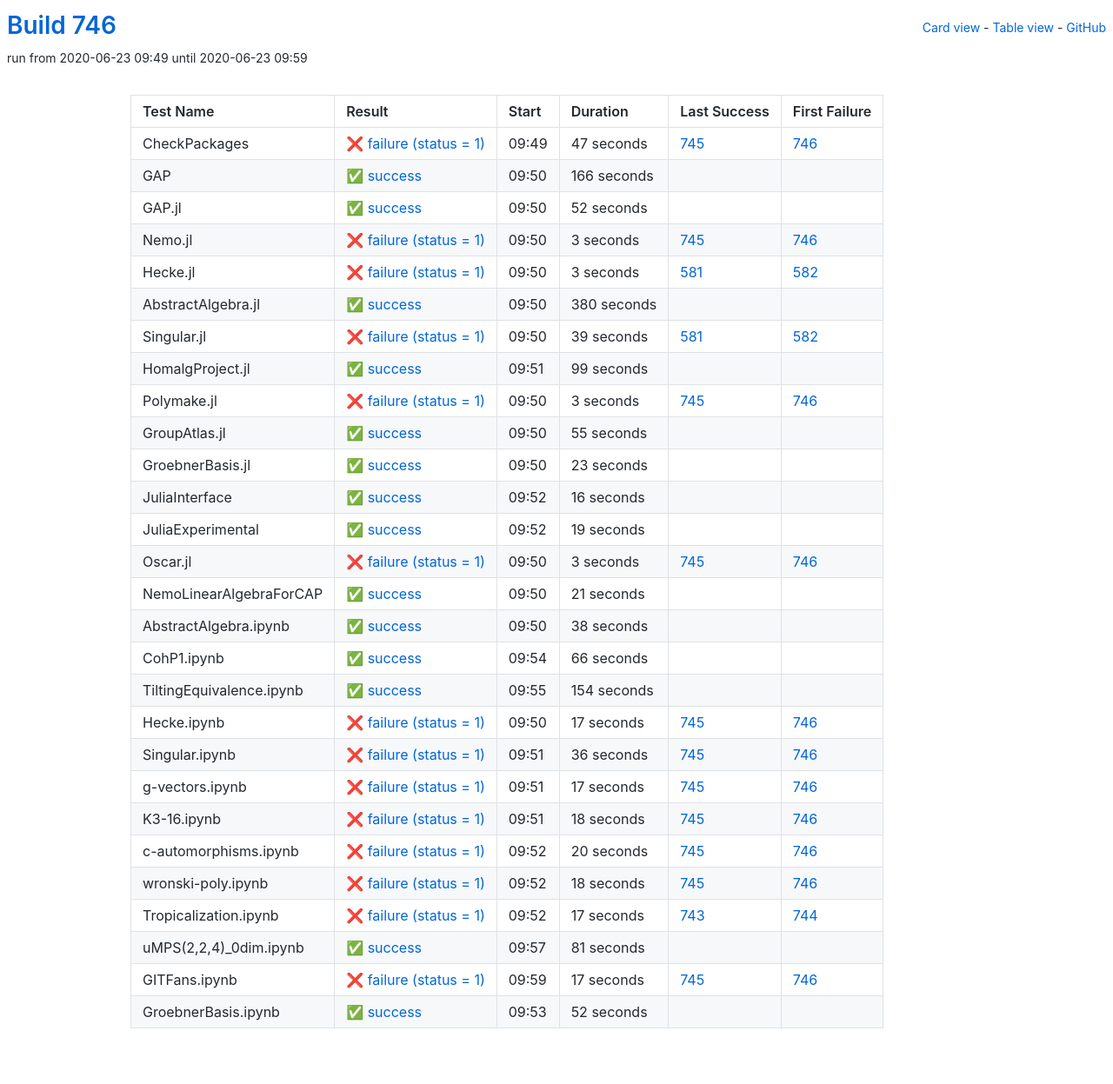
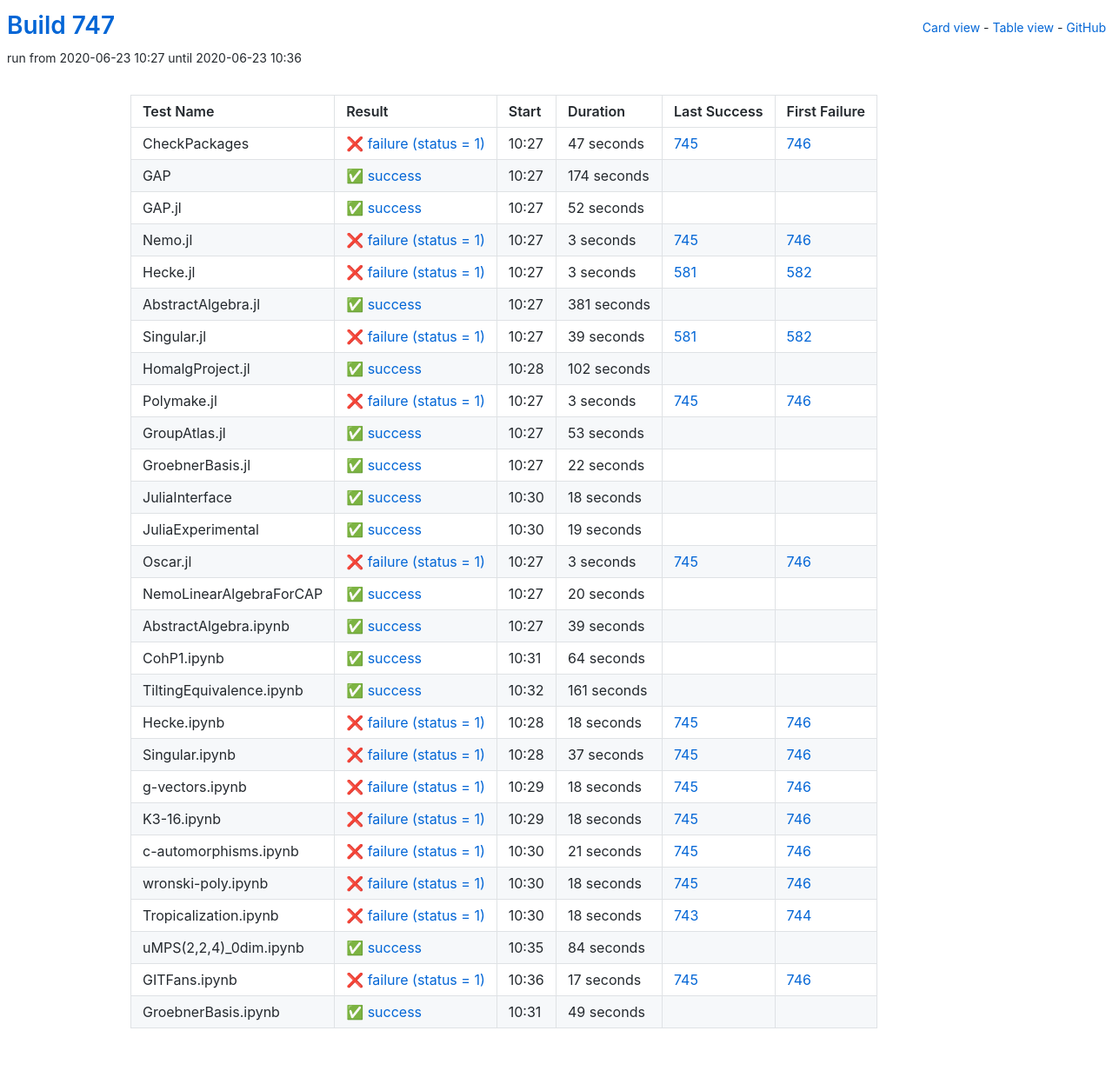
Before and after one commit to oscar-system/oscar-ci-status-1.4, a Jekyll site: the page built from table.html, in a window 1280 px wide. Shown: the whole page at 87% size. Built offline with Jekyll 4.4.1, drawn with Linux system fonts in a browser that asks for light colours.

Commit message:
Build #747

```diff
--- a/_data/ci.yml
+++ b/_data/ci.yml
@@ -1,6 +1,6 @@
 ---
-build: 746
-build_url: https://oscarci.mathematik.uni-kl.de/job/oscar-julia-1.4/746/
+build: 747
+build_url: https://oscarci.mathematik.uni-kl.de/job/oscar-julia-1.4/747/
 job: oscar-julia-1.4
 organization: oscar-system
 repo: oscar-ci-status-1.4
@@ -8,8 +8,8 @@ repourl: https://github.com/oscar-system/oscar-ci-status-1.4
 tests:
 - name: CheckPackages
   id: checkpackages
-  log: https://oscarci.mathematik.uni-kl.de/job/oscar-julia-1.4/746/artifact/logs/build-746/CheckPackages.log
-  start: 2020-06-23 09:49
+  log: https://oscarci.mathematik.uni-kl.de/job/oscar-julia-1.4/747/artifact/logs/build-747/CheckPackages.log
+  start: 2020-06-23 10:27
   success: false
   exitcode: 1
   status: failure
@@ -20,20 +20,20 @@ tests:
   first_failure_url: https://oscarci.mathematik.uni-kl.de/job/oscar-julia-1.4/746/
 - name: GAP
   id: gap
-  log: https://oscarci.mathematik.uni-kl.de/job/oscar-julia-1.4/746/artifact/logs/build-746/GAP.log
-  start: 2020-06-23 09:50
+  log: https://oscarci.mathematik.uni-kl.de/job/oscar-julia-1.4/747/artifact/logs/build-747/GAP.log
+  start: 2020-06-23 10:27
   success: true
   exitcode: 0
   status: success
-  duration: 166
+  duration: 174
   last_success: false
   last_success_url:
   first_failure: false
   first_failure_url:
 - name: GAP.jl
   id: gap-jl
-  log: https://oscarci.mathematik.uni-kl.de/job/oscar-julia-1.4/746/artifact/logs/build-746/GAP.jl.log
-  start: 2020-06-23 09:50
+  log: https://oscarci.mathematik.uni-kl.de/job/oscar-julia-1.4/747/artifact/logs/build-747/GAP.jl.log
+  start: 2020-06-23 10:27
   success: true
   exitcode: 0
   status: success
@@ -44,8 +44,8 @@ tests:
   first_failure_url:
 - name: Nemo.jl
   id: nemo-jl
-  log: https://oscarci.mathematik.uni-kl.de/job/oscar-julia-1.4/746/artifact/logs/build-746/Nemo.jl.log
-  start: 2020-06-23 09:50
+  log: https://oscarci.mathematik.uni-kl.de/job/oscar-julia-1.4/747/artifact/logs/build-747/Nemo.jl.log
+  start: 2020-06-23 10:27
   success: false
   exitcode: 1
   status: failure
@@ -56,8 +56,8 @@ tests:
   first_failure_url: https://oscarci.mathematik.uni-kl.de/job/oscar-julia-1.4/746/
 - name: Hecke.jl
   id: hecke-jl
-  log: https://oscarci.mathematik.uni-kl.de/job/oscar-julia-1.4/746/artifact/logs/build-746/Hecke.jl.log
-  start: 2020-06-23 09:50
+  log: https://oscarci.mathematik.uni-kl.de/job/oscar-julia-1.4/747/artifact/logs/build-747/Hecke.jl.log
+  start: 2020-06-23 10:27
   success: false
   exitcode: 1
   status: failure
@@ -68,20 +68,20 @@ tests:
   first_failure_url: https://oscarci.mathematik.uni-kl.de/job/oscar-julia-1.4/582/
 - name: AbstractAlgebra.jl
   id: abstractalgebra-jl
-  log: https://oscarci.mathematik.uni-kl.de/job/oscar-julia-1.4/746/artifact/logs/build-746/AbstractAlgebra.jl.log
-  start: 2020-06-23 09:50
+  log: https://oscarci.mathematik.uni-kl.de/job/oscar-julia-1.4/747/artifact/logs/build-747/AbstractAlgebra.jl.log
+  start: 2020-06-23 10:27
   success: true
   exitcode: 0
   status: success
-  duration: 380
+  duration: 381
   last_success: false
   last_success_url:
   first_failure: false
   first_failure_url:
 - name: Singular.jl
   id: singular-jl
-  log: https://oscarci.mathematik.uni-kl.de/job/oscar-julia-1.4/746/artifact/logs/build-746/Singular.jl.log
-  start: 2020-06-23 09:50
+  log: https://oscarci.mathematik.uni-kl.de/job/oscar-julia-1.4/747/artifact/logs/build-747/Singular.jl.log
+  start: 2020-06-23 10:27
   success: false
   exitcode: 1
   status: failure
@@ -92,20 +92,20 @@ tests:
   first_failure_url: https://oscarci.mathematik.uni-kl.de/job/oscar-julia-1.4/582/
 - name: HomalgProject.jl
   id: homalgproject-jl
-  log: https://oscarci.mathematik.uni-kl.de/job/oscar-julia-1.4/746/artifact/logs/build-746/HomalgProject.jl.log
-  start: 2020-06-23 09:51
+  log: https://oscarci.mathematik.uni-kl.de/job/oscar-julia-1.4/747/artifact/logs/build-747/HomalgProject.jl.log
+  start: 2020-06-23 10:28
   success: true
   exitcode: 0
   status: success
-  duration: 99
+  duration: 102
   last_success: false
   last_success_url:
   first_failure: false
   first_failure_url:
 - name: Polymake.jl
   id: polymake-jl
-  log: https://oscarci.mathematik.uni-kl.de/job/oscar-julia-1.4/746/artifact/logs/build-746/Polymake.jl.log
-  start: 2020-06-23 09:50
+  log: https://oscarci.mathematik.uni-kl.de/job/oscar-julia-1.4/747/artifact/logs/build-747/Polymake.jl.log
+  start: 2020-06-23 10:27
   success: false
   exitcode: 1
   status: failure
@@ -116,44 +116,44 @@ tests:
   first_failure_url: https://oscarci.mathematik.uni-kl.de/job/oscar-julia-1.4/746/
 - name: GroupAtlas.jl
   id: groupatlas-jl
-  log: https://oscarci.mathematik.uni-kl.de/job/oscar-julia-1.4/746/artifact/logs/build-746/GroupAtlas.jl.log
-  start: 2020-06-23 09:50
+  log: https://oscarci.mathematik.uni-kl.de/job/oscar-julia-1.4/747/artifact/logs/build-747/GroupAtlas.jl.log
+  start: 2020-06-23 10:27
   success: true
   exitcode: 0
   status: success
-  duration: 55
+  duration: 53
   last_success: false
   last_success_url:
   first_failure: false
   first_failure_url:
 - name: GroebnerBasis.jl
   id: groebnerbasis-jl
-  log: https://oscarci.mathematik.uni-kl.de/job/oscar-julia-1.4/746/artifact/logs/build-746/GroebnerBasis.jl.log
-  start: 2020-06-23 09:50
+  log: https://oscarci.mathematik.uni-kl.de/job/oscar-julia-1.4/747/artifact/logs/build-747/GroebnerBasis.jl.log
+  start: 2020-06-23 10:27
   success: true
   exitcode: 0
   status: success
-  duration: 23
+  duration: 22
   last_success: false
   last_success_url:
   first_failure: false
   first_failure_url:
 - name: JuliaInterface
   id: juliainterface
-  log: https://oscarci.mathematik.uni-kl.de/job/oscar-julia-1.4/746/artifact/logs/build-746/JuliaInterface.log
-  start: 2020-06-23 09:52
+  log: https://oscarci.mathematik.uni-kl.de/job/oscar-julia-1.4/747/artifact/logs/build-747/JuliaInterface.log
+  start: 2020-06-23 10:30
   success: true
   exitcode: 0
   status: success
-  duration: 16
+  duration: 18
   last_success: false
   last_success_url:
   first_failure: false
   first_failure_url:
 - name: JuliaExperimental
   id: juliaexperimental
-  log: https://oscarci.mathematik.uni-kl.de/job/oscar-julia-1.4/746/artifact/logs/build-746/JuliaExperimental.log
-  start: 2020-06-23 09:52
+  log: https://oscarci.mathematik.uni-kl.de/job/oscar-julia-1.4/747/artifact/logs/build-747/JuliaExperimental.log
+  start: 2020-06-23 10:30
   success: true
   exitcode: 0
   status: success
@@ -164,8 +164,8 @@ tests:
   first_failure_url:
 - name: Oscar.jl
   id: oscar-jl
-  log: https://oscarci.mathematik.uni-kl.de/job/oscar-julia-1.4/746/artifact/logs/build-746/Oscar.jl.log
-  start: 2020-06-23 09:50
+  log: https://oscarci.mathematik.uni-kl.de/job/oscar-julia-1.4/747/artifact/logs/build-747/Oscar.jl.log
+  start: 2020-06-23 10:27
   success: false
   exitcode: 1
   status: failure
@@ -176,92 +176,92 @@ tests:
   first_failure_url: https://oscarci.mathematik.uni-kl.de/job/oscar-julia-1.4/746/
 - name: NemoLinearAlgebraForCAP
   id: nemolinearalgebraforcap
-  log: https://oscarci.mathematik.uni-kl.de/job/oscar-julia-1.4/746/artifact/logs/build-746/NemoLinearAlgebraForCAP.log
-  start: 2020-06-23 09:50
+  log: https://oscarci.mathematik.uni-kl.de/job/oscar-julia-1.4/747/artifact/logs/build-747/NemoLinearAlgebraForCAP.log
+  start: 2020-06-23 10:27
   success: true
   exitcode: 0
   status: success
-  duration: 21
+  duration: 20
   last_success: false
   last_success_url:
   first_failure: false
   first_failure_url:
 - name: AbstractAlgebra.ipynb
   id: abstractalgebra-ipynb
-  log: https://oscarci.mathematik.uni-kl.de/job/oscar-julia-1.4/746/artifact/logs/build-746/AbstractAlgebra.ipynb.log
-  start: 2020-06-23 09:50
+  log: https://oscarci.mathematik.uni-kl.de/job/oscar-julia-1.4/747/artifact/logs/build-747/AbstractAlgebra.ipynb.log
+  start: 2020-06-23 10:27
   success: true
   exitcode: 0
   status: success
-  duration: 38
+  duration: 39
   last_success: false
   last_success_url:
   first_failure: false
   first_failure_url:
 - name: CohP1.ipynb
   id: cohp1-ipynb
-  log: https://oscarci.mathematik.uni-kl.de/job/oscar-julia-1.4/746/artifact/logs/build-746/CohP1.ipynb.log
-  start: 2020-06-23 09:54
+  log: https://oscarci.mathematik.uni-kl.de/job/oscar-julia-1.4/747/artifact/logs/build-747/CohP1.ipynb.log
+  start: 2020-06-23 10:31
   success: true
   exitcode: 0
   status: success
-  duration: 66
+  duration: 64
   last_success: false
   last_success_url:
   first_failure: false
   first_failure_url:
 - name: TiltingEquivalence.ipynb
   id: tiltingequivalence-ipynb
-  log: https://oscarci.mathematik.uni-kl.de/job/oscar-julia-1.4/746/artifact/logs/build-746/TiltingEquivalence.ipynb.log
-  start: 2020-06-23 09:55
+  log: https://oscarci.mathematik.uni-kl.de/job/oscar-julia-1.4/747/artifact/logs/build-747/TiltingEquivalence.ipynb.log
+  start: 2020-06-23 10:32
   success: true
   exitcode: 0
   status: success
-  duration: 154
+  duration: 161
   last_success: false
   last_success_url:
   first_failure: false
   first_failure_url:
 - name: Hecke.ipynb
   id: hecke-ipynb
-  log: https://oscarci.mathematik.uni-kl.de/job/oscar-julia-1.4/746/artifact/logs/build-746/Hecke.ipynb.log
-  start: 2020-06-23 09:50
+  log: https://oscarci.mathematik.uni-kl.de/job/oscar-julia-1.4/747/artifact/logs/build-747/Hecke.ipynb.log
+  start: 2020-06-23 10:28
   success: false
   exitcode: 1
   status: failure
-  duration: 17
+  duration: 18
   last_success: 745
   last_success_url: https://oscarci.mathematik.uni-kl.de/job/oscar-julia-1.4/745/
   first_failure: 746
   first_failure_url: https://oscarci.mathematik.uni-kl.de/job/oscar-julia-1.4/746/
 - name: Singular.ipynb
   id: singular-ipynb
-  log: https://oscarci.mathematik.uni-kl.de/job/oscar-julia-1.4/746/artifact/logs/build-746/Singular.ipynb.log
-  start: 2020-06-23 09:51
+  log: https://oscarci.mathematik.uni-kl.de/job/oscar-julia-1.4/747/artifact/logs/build-747/Singular.ipynb.log
+  start: 2020-06-23 10:28
   success: false
   exitcode: 1
   status: failure
-  duration: 36
+  duration: 37
   last_success: 745
   last_success_url: https://oscarci.mathematik.uni-kl.de/job/oscar-julia-1.4/745/
   first_failure: 746
   first_failure_url: https://oscarci.mathematik.uni-kl.de/job/oscar-julia-1.4/746/
 - name: g-vectors.ipynb
   id: g-vectors-ipynb
-  log: https://oscarci.mathematik.uni-kl.de/job/oscar-julia-1.4/746/artifact/logs/build-746/g-vectors.ipynb.log
-  start: 2020-06-23 09:51
+  log: https://oscarci.mathematik.uni-kl.de/job/oscar-julia-1.4/747/artifact/logs/build-747/g-vectors.ipynb.log
+  start: 2020-06-23 10:29
   success: false
   exitcode: 1
   status: failure
-  duration: 17
+  duration: 18
   last_success: 745
   last_success_url: https://oscarci.mathematik.uni-kl.de/job/oscar-julia-1.4/745/
   first_failure: 746
   first_failure_url: https://oscarci.mathematik.uni-kl.de/job/oscar-julia-1.4/746/
 - name: K3-16.ipynb
   id: k3-16-ipynb
-  log: https://oscarci.mathematik.uni-kl.de/job/oscar-julia-1.4/746/artifact/logs/build-746/K3-16.ipynb.log
-  start: 2020-06-23 09:51
+  log: https://oscarci.mathematik.uni-kl.de/job/oscar-julia-1.4/747/artifact/logs/build-747/K3-16.ipynb.log
+  start: 2020-06-23 10:29
   success: false
   exitcode: 1
   status: failure
@@ -272,20 +272,20 @@ tests:
   first_failure_url: https://oscarci.mathematik.uni-kl.de/job/oscar-julia-1.4/746/
 - name: c-automorphisms.ipynb
   id: c-automorphisms-ipynb
-  log: https://oscarci.mathematik.uni-kl.de/job/oscar-julia-1.4/746/artifact/logs/build-746/c-automorphisms.ipynb.log
-  start: 2020-06-23 09:52
+  log: https://oscarci.mathematik.uni-kl.de/job/oscar-julia-1.4/747/artifact/logs/build-747/c-automorphisms.ipynb.log
+  start: 2020-06-23 10:30
   success: false
   exitcode: 1
   status: failure
-  duration: 20
+  duration: 21
   last_success: 745
   last_success_url: https://oscarci.mathematik.uni-kl.de/job/oscar-julia-1.4/745/
   first_failure: 746
   first_failure_url: https://oscarci.mathematik.uni-kl.de/job/oscar-julia-1.4/746/
 - name: wronski-poly.ipynb
   id: wronski-poly-ipynb
-  log: https://oscarci.mathematik.uni-kl.de/job/oscar-julia-1.4/746/artifact/logs/build-746/wronski-poly.ipynb.log
-  start: 2020-06-23 09:52
+  log: https://oscarci.mathematik.uni-kl.de/job/oscar-julia-1.4/747/artifact/logs/build-747/wronski-poly.ipynb.log
+  start: 2020-06-23 10:30
   success: false
   exitcode: 1
   status: failure
@@ -296,32 +296,32 @@ tests:
   first_failure_url: https://oscarci.mathematik.uni-kl.de/job/oscar-julia-1.4/746/
 - name: Tropicalization.ipynb
   id: tropicalization-ipynb
-  log: https://oscarci.mathematik.uni-kl.de/job/oscar-julia-1.4/746/artifact/logs/build-746/Tropicalization.ipynb.log
-  start: 2020-06-23 09:52
+  log: https://oscarci.mathematik.uni-kl.de/job/oscar-julia-1.4/747/artifact/logs/build-747/Tropicalization.ipynb.log
+  start: 2020-06-23 10:30
   success: false
   exitcode: 1
   status: failure
-  duration: 17
+  duration: 18
   last_success: 743
   last_success_url: https://oscarci.mathematik.uni-kl.de/job/oscar-julia-1.4/743/
   first_failure: 744
   first_failure_url: https://oscarci.mathematik.uni-kl.de/job/oscar-julia-1.4/744/
 - name: uMPS(2,2,4)_0dim.ipynb
   id: umps-2-2-4-0dim-ipynb
-  log: https://oscarci.mathematik.uni-kl.de/job/oscar-julia-1.4/746/artifact/logs/build-746/uMPS-2-2-4-_0dim.ipynb.log
-  start: 2020-06-23 09:57
+  log: https://oscarci.mathematik.uni-kl.de/job/oscar-julia-1.4/747/artifact/logs/build-747/uMPS-2-2-4-_0dim.ipynb.log
+  start: 2020-06-23 10:35
   success: true
   exitcode: 0
   status: success
-  duration: 81
+  duration: 84
   last_success: false
   last_success_url:
   first_failure: false
   first_failure_url:
 - name: GITFans.ipynb
   id: gitfans-ipynb
-  log: https://oscarci.mathematik.uni-kl.de/job/oscar-julia-1.4/746/artifact/logs/build-746/GITFans.ipynb.log
-  start: 2020-06-23 09:59
+  log: https://oscarci.mathematik.uni-kl.de/job/oscar-julia-1.4/747/artifact/logs/build-747/GITFans.ipynb.log
+  start: 2020-06-23 10:36
   success: false
   exitcode: 1
   status: failure
@@ -332,12 +332,12 @@ tests:
   first_failure_url: https://oscarci.mathematik.uni-kl.de/job/oscar-julia-1.4/746/
 - name: GroebnerBasis.ipynb
   id: groebnerbasis-ipynb
-  log: https://oscarci.mathematik.uni-kl.de/job/oscar-julia-1.4/746/artifact/logs/build-746/GroebnerBasis.ipynb.log
-  start: 2020-06-23 09:53
+  log: https://oscarci.mathematik.uni-kl.de/job/oscar-julia-1.4/747/artifact/logs/build-747/GroebnerBasis.ipynb.log
+  start: 2020-06-23 10:31
   success: true
   exitcode: 0
   status: success
-  duration: 52
+  duration: 49
   last_success: false
   last_success_url:
   first_failure: false
```
Also changed, not shown: README.md.
